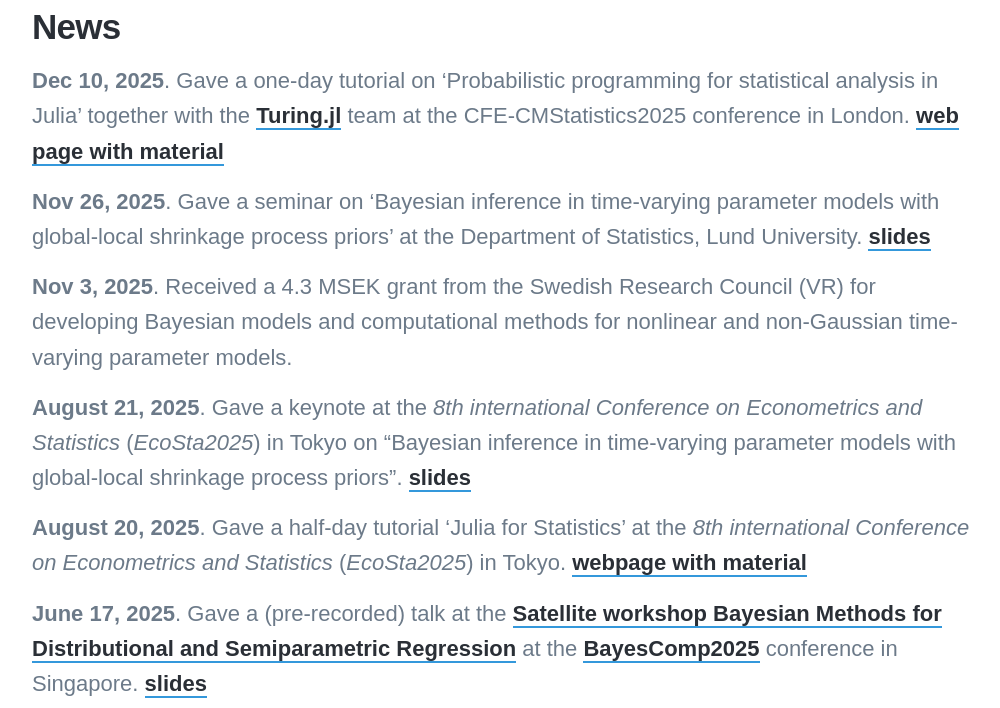
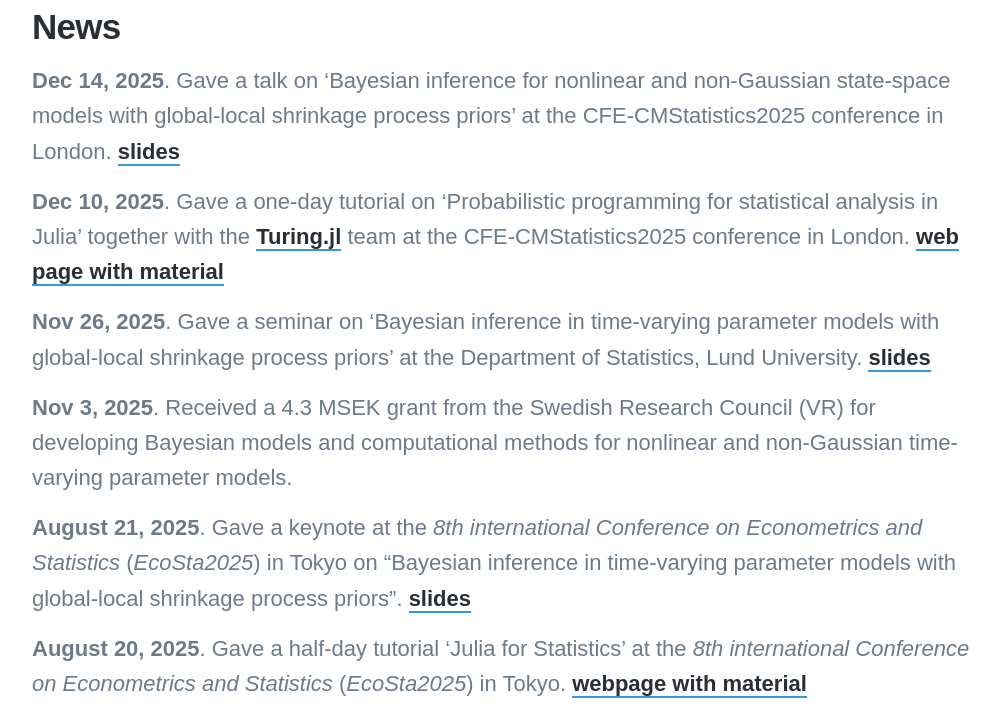
Before and after one commit to mattiasvillani/mattiasvillani.github.io, a Jekyll site: the page built from _pages/news.md, in a window 1280 px wide and 900 px high, scrolled down 416 px, cut to the strip 192-900 px from the top of the window. Shown: the whole strip, without its empty margins (138-1138 px from the left). Built offline with Jekyll 4.4.1, drawn with Linux system fonts in a browser that asks for light colours; nearby versions of some CDN libraries; some web fonts are replaced.

Commit message:
added CFE-CM talk to news

```diff
--- a/_pages/news.md
+++ b/_pages/news.md
@@ -7,6 +7,8 @@ featured_image: /images/linocut_newspaper.jpg
 
 
 ## News
+
+**Dec 14, 2025**. Gave a talk on 'Bayesian inference for nonlinear and non-Gaussian state-space models with global-local shrinkage process priors' at the CFE-CMStatistics2025 conference in London. [slides](https://github.com/mattiasvillani/Talks/raw/master/VillaniCMStatistics2025.pdf)
 
 **Dec 10, 2025**. Gave a one-day tutorial on 'Probabilistic programming for statistical analysis in Julia' together with the [Turing.jl](https://turinglang.org/) team at the CFE-CMStatistics2025 conference in London. [web page with material](https://mattiasvillani.com/JuliaTuring)
 
```
